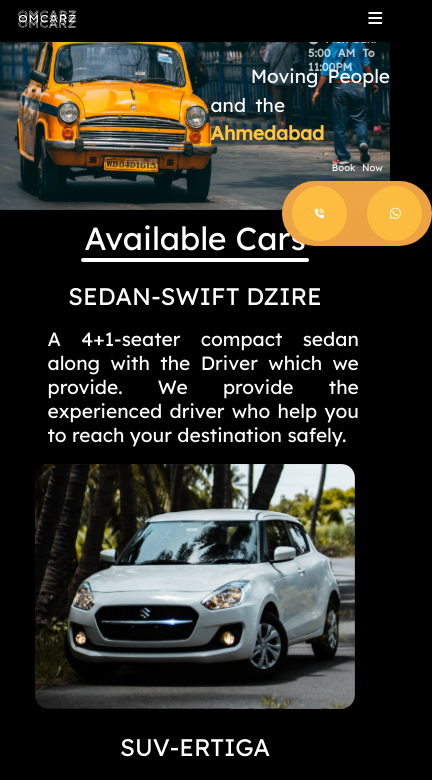
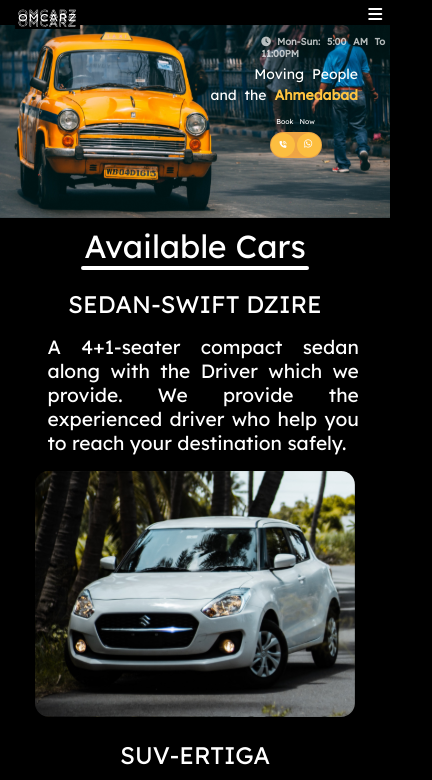
Before and after one commit to omcarz/Omkarz, a React (Create React App) app: page / in a window 390 px wide. Shown: the top 780 px of the page, 432 px wide, since content can reach past the window. Built offline with nearby package versions, Linux system fonts and the light colour scheme.

Commit message:
hopefully final

```diff
--- a/package.json
+++ b/package.json
@@ -10,6 +10,7 @@
     "@testing-library/user-event": "^13.5.0",
     "react": "^18.2.0",
     "react-dom": "^18.2.0",
+    "react-router-dom": "^6.17.0",
     "react-scripts": "5.0.1",
     "swiper": "^10.3.1",
     "web-vitals": "^2.1.4"
--- a/src/components/footer.jsx
+++ b/src/components/footer.jsx
@@ -10,28 +10,32 @@
                     <img src={Logo} alt='Logo' className='footerLogo' />
                 </div>
                 <div className='footerList'>
-                        <p>Home</p>
-                        <p>Book</p>
-                        <p>About</p>
+                    <p>Home</p>
+                    <p>Book</p>
+                    <p>About</p>
                 </div>
                 <div className="contactInfoFooter">
                     <div>
                         <h6 className='contactHeading'>Contact Us</h6>
-                        <p className="contactInfoPara">+1 999 888-76-54</p>
+                        <p className="contactInfoPara">7802957645</p>
                     </div>
                     <div>
                         <h6 className='contactHeading'>Email</h6>
-                        <p className="contactInfoPara">omkarz@gmail.com</p>
+                        <p className="contactInfoPara">hetalvyas1017@gmail.com</p>
                     </div>
                 </div>
                 <div className="contactInfoFooter">
                     <div>
                         <h6 className='contactHeading'>Address</h6>
-                        <p className="contactInfoPara">2118 Thornridge Cir. Syracuse, Connecticut 35624</p>
+                        <p className="contactInfoPara">O 501 akruti township
+                            Opp samruddhi <br></br> residency,
+                            B/h nandanvan,
+                            Narol,<br></br>
+                            Ahmedabad 382405</p>
                     </div>
                     <div>
                         <h6 className='contactHeading'>Opening Hours</h6>
-                        <p className="contactInfoPara">9am—6pm</p>
+                        <p className="contactInfoPara">5am—11pm</p>
                     </div>
                 </div>
             </div>
--- a/src/components/navbar.jsx
+++ b/src/components/navbar.jsx
@@ -3,29 +3,27 @@
 import Logo from '../images/logo.svg'
 
 export default function Navbar() {
-    const [dropdown,setDropDown]=useState({
-        display:"none"
+    const [dropdown, setDropDown] = useState({
+        display: "none"
     })
-    const [clickedBars,setClickedBars]=useState(false);
-    const drpdwnOnClick={
-        display:"flex",
+    const [clickedBars, setClickedBars] = useState(false);
+    const drpdwnOnClick = {
+        display: "flex",
         flexDirection: "column",
-        backgroundColor:"black",
-        color:"whitesmoke",
-        position:"fixed",
-        top:"32px",
-        right:"0px",
-        opacity:"0.8"
+        backgroundColor: "black",
+        color: "whitesmoke",
+        position: "fixed",
+        top: "32px",
+        right: "0px",
+        opacity: "0.8"
     }
-    function Dropdown(){
-        // console.log("dropdown");
-        if(!clickedBars){
+    function Dropdown() {
+        if (!clickedBars) {
             setDropDown(drpdwnOnClick);
             setClickedBars(true);
-            console.log("opnen");
         }
-        else{
-            setDropDown({ display:"none"});
+        else {
+            setDropDown({ display: "none" });
             setClickedBars(false);
             console.log("close");
         }
@@ -34,53 +32,67 @@
     return (
         <div className='navbar'>
             <div>
-                <img src={Logo} className='logo' alt=""/>
+                <img src={Logo} className='logo' alt="" />
             </div>
             <div className='right-section'>
                 <ul className='navbar-ul'>
+                    <a href="#" className='navb-link'>
                         <li className='list-items'>
                             <div className='navbar-icons'>
-                            <i class="fa-solid fa-house" style={{transform:"scale(1.2)"}}></i>
+                                <i class="fa-solid fa-house" style={{ transform: "scale(1.2)" }}></i>
                             </div>
                             Home
                         </li>
+                    </a>
+                    <a href="tel:9876543210" className='navb-link'>
                         <li className='list-items'>
                             <div className='navbar-icons'>
                                 <i class="fa-solid fa-phone-volume"></i>
                             </div>
                             Book Now
                         </li>
+                    </a>
+                    <a href='https://wa.me/8758451703' className='navb-link' target='blank'>
                         <li className='list-items'>
                             <div className='navbar-icons'>
-                        <i class="fa-brands fa-whatsapp" style={{transform:"scale(1.4)"}}></i>
+                                <i class="fa-brands fa-whatsapp" style={{ transform: "scale(1.4)" }}></i>
                             </div>
                             Whatsapp
                         </li>
+                    </a>
+                    <a href='#aboutus' className='navb-link'>
                         <li className='list-items'>
                             <div className='navbar-icons'>
                                 <i class="fa-solid fa-address-card"></i>
                             </div>
-                        About Us
+                            Services
                         </li>
+                    </a>
                     <li className='navbar-Bars'>
                         <i class="fa-solid fa-bars" onClickCapture={Dropdown} ></i>
                         <div style={dropdown}
                         // onMouseLeave={Dropdown}
                         >
                             <ul className='navbar-barsList'>
+                                <a href="#" className='navb-link'>
                                     <li className='navbar-barsListItems'>Home</li>
+                                </a>
                                 {/* <hr/> */}
+                                <a href="tel:9876543210" className='navb-link'>
                                     <li className='navbar-barsListItems'>Book Now</li>
-                                {/* <hr/> */}
+                                </a>
+                                <a href='https://wa.me/8758451703' className='navb-link' target='blank'>
                                     <li className='navbar-barsListItems'>Whatsapp</li>
-                                {/* <hr/> */}
-                                <li className='navbar-barsListItems'>About Us</li>
+                                </a>
+                                <a href='#aboutus' className='navb-link'>
+                                    <li className='navbar-barsListItems'>Services</li>
+                                </a>
                             </ul>
                         </div>
                     </li>
 
                 </ul>
             </div>
-        </div>
+        </div >
     )
 }
--- a/src/components/ourServices.jsx
+++ b/src/components/ourServices.jsx
@@ -22,7 +22,7 @@
     img: Clock
   }
   return (
-    <div className='services-mainDiv'>
+    <div className='services-mainDiv' id="aboutus">
       <h1 style={{marginBottom:"2%"}}>our services</h1>
       <hr className='hr' />
       <div className='serviceList'>
--- a/src/screens/hero.jsx
+++ b/src/screens/hero.jsx
@@ -21,10 +21,14 @@
           <div className='bookNow-heading'>Book Now</div>
           <div className='bookNow-icons'>
             <div className='bookNow-icon'>
+              <a href="tel:9876543210" className='navb-link'>
               <i class="fa-solid fa-phone-volume" style={{ transform: "scale(0.5)", }}></i>
+              </a>
             </div>
             <div className='bookNow-icon'>
-              <i class="fa-brands fa-whatsapp" style={{ transform: "scale(0.67)" }}></i>
+              <a href='https://wa.me/8758451703' className='navb-link'>
+                <i class="fa-brands fa-whatsapp" style={{ transform: "scale(0.67)" }}></i>
+              </a>
             </div>
           </div>
         </div>
--- a/src/styles/hero.css
+++ b/src/styles/hero.css
@@ -59,6 +59,7 @@
     display: flex;
     background: #F2A745FA;
     border-radius: 40px;
+    justify-content: space-between;
 
 }
 
@@ -74,27 +75,97 @@
     margin: 5px 10px 5px 10px;
 }
 
-@media screen and (max-width: 1130px) {
+.navb-link {
+    text-decoration: none;
+    color: #FFFFFF;
+}
+
+@media screen and (max-width: 1154px) {
     .tagline {
-        font-size: 45px;
+        font-size: 40px;
+    }
+
+    .bookNow-icon {
+        width: 50px;
+        height: 50px;
+        margin: 5px 10px 5px 10px;
+    }
+
+    .timings {
+        position: absolute;
+        top: 16%;
+        left: 74%;
+        font-size: 0.67em;
+        font-weight: 600;
     }
 }
 
+
 @media screen and (max-width: 950px) {
     .tagline {
-        font-size: 36px;
+        font-size: 33px;
     }
+
+    .hero-taxi-img {
+        margin-top: 6%;
+    }
+
+    .bookNow-icon {
+        width: 45px;
+        height: 45px;
+        margin: 3px 7px 3px 7px;
+    }
+    .timings {
+        position: absolute;
+        top: 16%;
+        left: 70%;
+        font-size: 0.67em;
+        font-weight: 600;
+    }
+}
+
+@media screen and (max-width: 840px) {
+    .tagline {
+        font-size: 32px;
+    }
+    .timings {
+        position: absolute;
+        top: 14%;
+        left: 70%;
+        font-size: 0.64em;
+        font-weight: 600;
+    }
+
 }
 
 @media screen and (max-width: 740px) {
     .tagline {
         font-size: 30px;
     }
+
+    .bookNow-icon {
+        width: 37px;
+        height: 37px;
+        margin: 2px 4px 2px 4px;
+    }
 }
 
-@media screen and (max-width: 615px) {
+@media screen and (max-width: 667px) {
     .tagline {
         font-size: 23px;
+    }
+
+    .bookNow-icon {
+        width: 34px;
+        height: 34px;
+        margin: 2px 2px 2px 2px;
+    }
+    .timings {
+        position: absolute;
+        top: 16%;
+        left: 70%;
+        font-size: 0.6em;
+        font-weight: 600;
     }
 }
 
@@ -103,4 +174,30 @@
         /* display: none; */
         font-size: 19px;
     }
+
+    .bookNow-icon {
+        width: 30px;
+        height: 30px;
+        margin: 2px 2px 2px 2px;
+    }
+    .timings {
+        position: absolute;
+        top: 16%;
+        left: 67%;
+        font-size: 0.60em;
+        font-weight: 600;
+    }
 }
+
+@media screen and (max-width: 425px) {
+    .tagline {
+        /* display: none; */
+        font-size: 14px;
+    }
+
+    .bookNow-icon {
+        width: 24px;
+        height: 24px;
+        margin: 1px;
+    }
+}
--- a/src/styles/index.css
+++ b/src/styles/index.css
@@ -3,4 +3,5 @@
     background-color: black;
     overflow-x: hidden;
     font-family: "Lexend";
+    scroll-behavior: smooth;
 }
--- a/src/styles/navbar.css
+++ b/src/styles/navbar.css
@@ -2,12 +2,13 @@
     display: flex;
     flex-direction: row;
     justify-content: space-between;
+    align-items: center;
     background-color: rgba(0, 0,0, 1);
     position: fixed;
     top: 0%;
     left:0%;
     width: 100%;
-    height: 11%;
+    height: 9%;
     z-index: 10;
     align-items: center;
 
@@ -24,6 +25,8 @@
      /* margin-top: 2%; */
  }
  .logo{
+    display: flex;
+    align-items: center;
      margin:0% 0% 0% 4%;
      width: 40%;
      height: fit-content;
@@ -66,21 +69,47 @@
  }
  .navbar-barsListItems{
      padding: 0%;
-     margin: 2%;
-     margin-bottom: 5%;
+     font-size: 12px;
      display: flex;
      justify-content: center;
+     align-items: center;
  }
+
+ .navb-link{
+    text-decoration: none;
+ }
+
+ @media screen and (max-width: 1381px){
+    .navbar{
+       height: 11%;
+   }
+
+}
+
+@media screen and (max-width: 1186px){
+    .navbar{
+       height: 9%;
+   }
+
+}
 
  @media screen and (max-width: 950px){
      .list-items{
          display: none;
      }
+     .navbar{
+        height: 7%;
+        align-items: center;
+    }
+    .logo{
+        width: 30%;
+        align-items: center;
+    }
      .navbar-Bars{
          position: fixed;
          top: 1%;
          right:2%;
-         margin: 0%;
+         margin-top: 1%;
          color: white;
          display: inline;
          transform: scale(1.6);
@@ -89,20 +118,33 @@
 
  @media screen and (max-width: 900px){
      .navbar{
-         height: 8%;
+         height: 5%;
      }
      .logo{
          width: 25%;
      }
      .navbar-Bars{
-         transform: scale(1);
+         transform: scale(1.3);
      }
  }
 
+ @media screen and (max-width: 700px){
+    .navbar{
+        height: 4%;
+    }
+    .logo{
+        margin-top: 3%;
+    }
+    .navbar-Bars{
+        position: fixed;
+        top: 0%;
+         right:2%;
+    }
+}
 
  @media screen and (max-width: 600px){
     .navbar{
-        height: 5%;
+        height: 3%;
     }
     .logo{
         width: 17%;
--- a/src/styles/route.css
+++ b/src/styles/route.css
@@ -34,8 +34,8 @@
 .rt-card{
     margin: 0 0 3%;
     background-color: rgba(255,202,133,255);
-    width: 22rem;
-    height: 26rem;
+    width: 20rem;
+    height: 25rem;
     padding: 2.5% 0;
 }
 
@@ -58,7 +58,7 @@
 }
 
 .car-card-img{
-    width: 22rem;
+    width: 20rem;
 }
 
 .rt-card-btn{
```
Also changed, not shown: 1 other file (tests, documents, lock files or other folders). Lines whose indentation alone changed are shown as unchanged.
